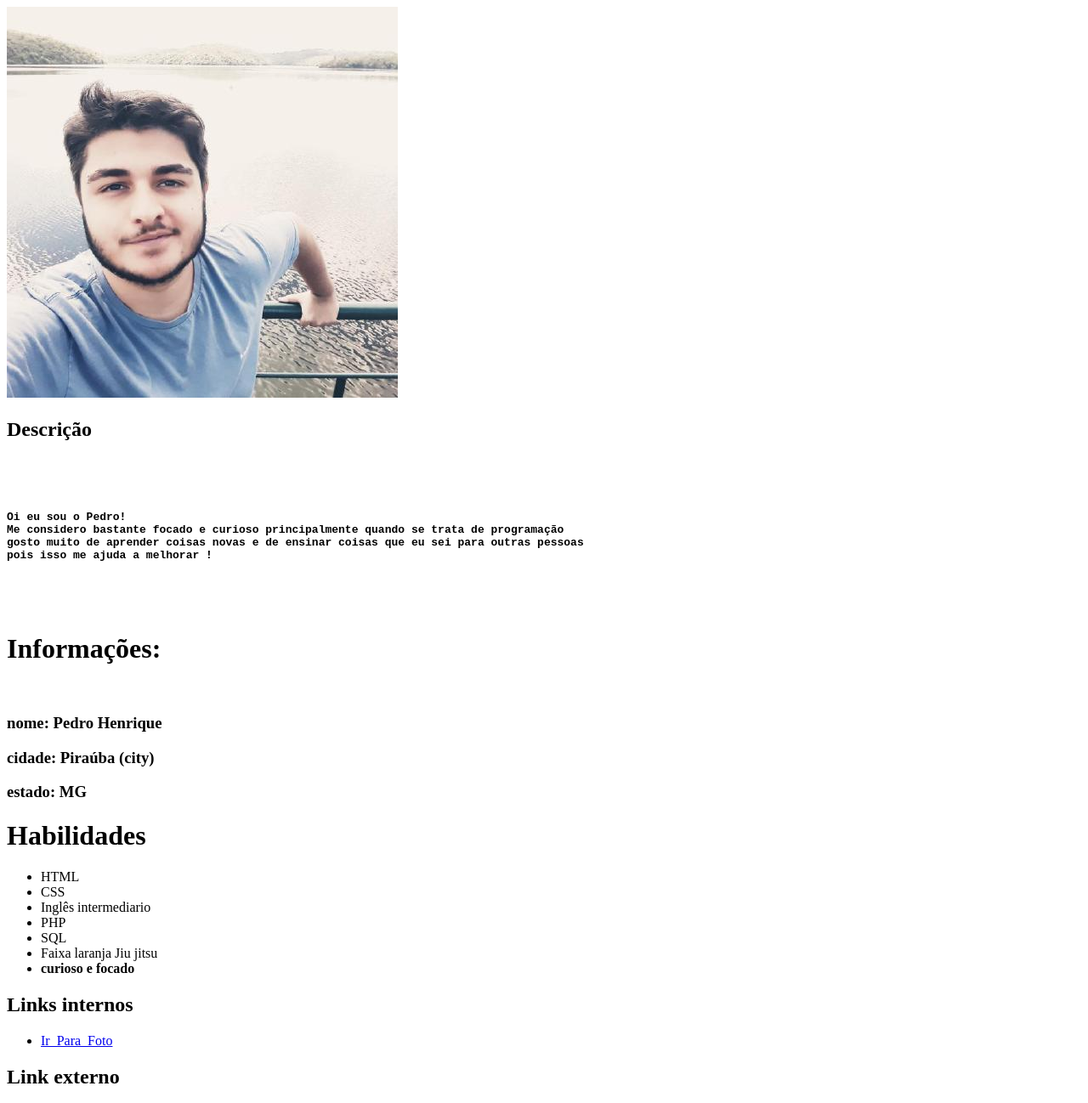
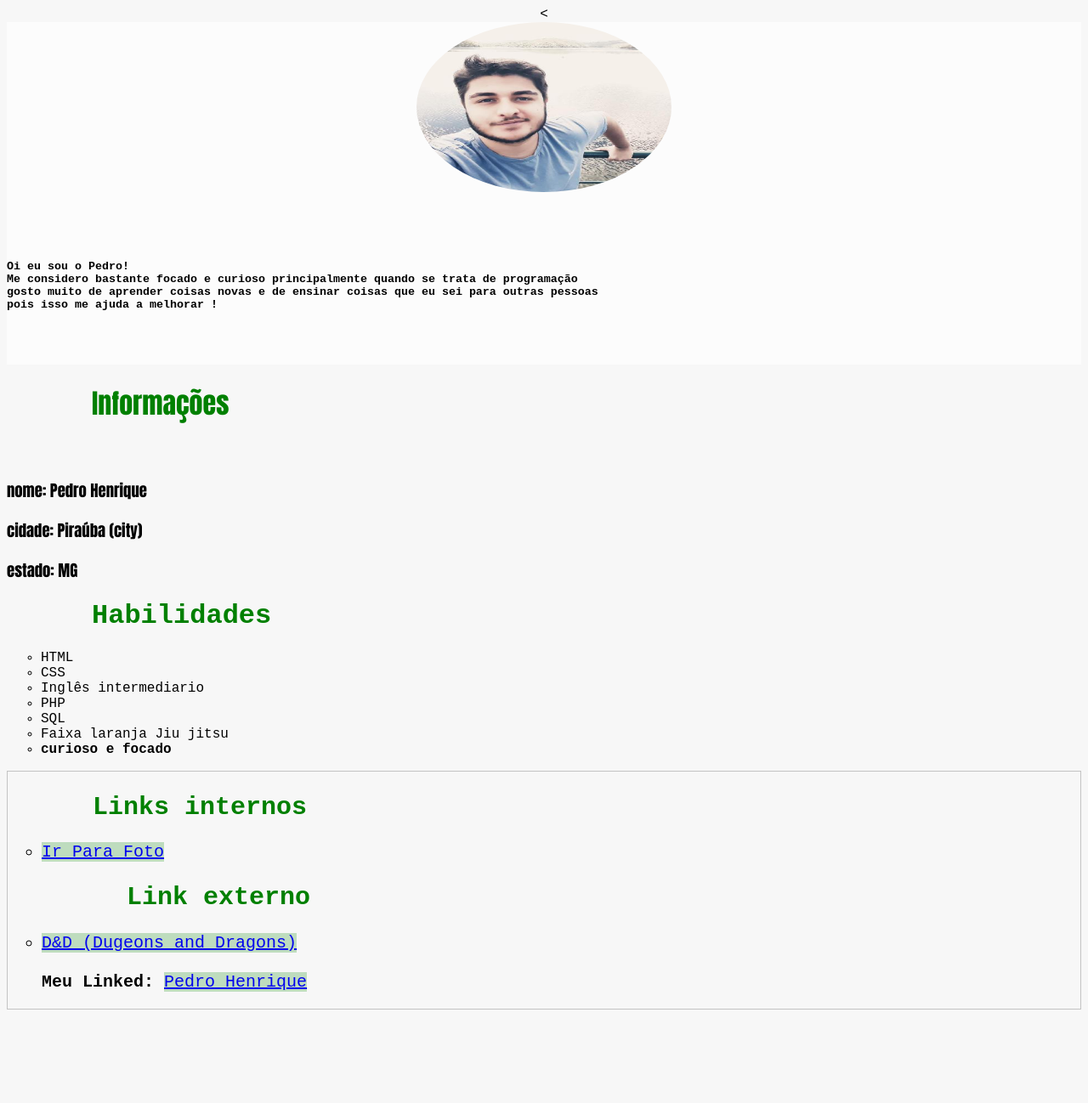
Before and after one commit to iroDevs/web-trybe, a plain HTML site: page index.html in a window 1280 px wide. Shown: the top 1298 px of the page at 85% size. After the commit the page ends 1196 px from the top, so only its background shows below. Drawn offline with Linux system fonts and the light colour scheme.

Commit message:
atualizaçoes com css

```diff
--- /dev/null
+++ b/estilo.css
@@ -0,0 +1,119 @@
+body{
+    background-color: rgb(247, 247, 247);
+    font-style:normal;
+    font-family: 'Courier New', Courier, monospace;
+
+}
+
+img{
+    width: 300px;
+    height: 200px;
+    border-radius: 100%;
+    position: relative;
+
+
+
+
+}
+
+
+
+
+.des{
+    background-color: rgb(252, 252, 252);
+    justify-content: center;
+    position: relative;
+    font-size: 10pt;
+
+
+}
+.des:hover{
+
+    border: 0.5px;
+    border-style: solid;
+    border-color: rgba(0, 0, 0, 0.212);
+
+}
+
+.des:hover img{
+
+    width: 310px;
+    height: 210px;
+    border-radius: 100%;
+    position: relative;
+
+
+
+
+}
+
+h4{
+    position: relative;
+
+
+}
+
+header{
+    font-family: Impact, Haettenschweiler, 'Arial Narrow Bold', sans-serif;
+
+
+}
+
+header:hover{
+
+    border: 0.5px;
+    border-style: solid;
+    border-color: rgba(0, 0, 0, 0.212);
+
+
+}
+.habilidade:hover{
+    border: 0.5px;
+    border-style: solid;
+    border-color: rgba(0, 0, 0, 0.212);
+
+
+
+
+}
+
+ul{
+
+    list-style:circle;
+
+
+
+}
+
+
+
+
+
+
+h1 , h2 {
+
+    color: green;
+    position: relative;
+    margin-left: 100px;
+
+}
+
+
+.links{
+
+    border: 0.5px;
+    border-style: solid;
+    border-color: rgba(0, 0, 0, 0.212);
+    font-size: 15pt;
+
+
+
+
+}
+
+a:link{
+    background-color: rgba(0, 128, 0, 0.233);
+
+
+
+}
--- a/index.html
+++ b/index.html
@@ -5,12 +5,14 @@
     <meta http-equiv="X-UA-Compatible" content="IE=edge">
     <meta name="viewport" content="width=device-width, initial-scale=1.0">
     <title>Portifolio</title>
-
+    <link rel="stylesheet" type="text/css" href="estilo.css"/>
 </head>
 <body>
+    <center><
+<div class="des">
         <a name=foto>
-    <img src="foto.jpeg" alt="minha foto"><br>
-    <h2>Descrição</h2>
+            <img src="images/foto.jpeg" alt="minha foto"><br>
+
                     <pre align="justify">
         </a>
             <h4>
@@ -20,15 +22,19 @@ gosto muito de aprender coisas novas e de ensinar coisas que eu sei para outras
 pois isso me ajuda a melhorar !
         </h4>
                     </pre>
-    <header>
-        <h1>Informações:</h1><br>
+</div>
+</center>
+<div>
+    <header >
+        <h1>Informações</h1><br>
         <h3>nome: Pedro Henrique</h3>
         <h3>cidade: Piraúba (city)</h3>
         <h3>estado: MG</h3>
 
 
     </header>
-    <div>
+</div>
+    <div class="habilidade">
         <a name="habilidades">
         <h1>Habilidades</h1>
         <ul>
@@ -46,7 +52,7 @@ pois isso me ajuda a melhorar !
 
 
     </div>
-    <div name="links">
+    <div class="links">
        <h2>Links internos</h2>
 
         <ul>
@@ -54,12 +60,12 @@ pois isso me ajuda a melhorar !
 
 
 
-        </ul>
+
             <h2>Link externo</h2>
-        <a href="https://dnd.wizards.com/">D&D (Dugeons and Dragons)</a><br><br>
+            <li><a href="https://dnd.wizards.com/">D&D (Dugeons and Dragons)</a><br><br></li>
             <strong>Meu Linked:</strong>
             <a href="https://www.linkedin.com/in/pedro-henrique-loures-de-oliveira-5a97881b0/">Pedro Henrique</a>
-
+        </ul>
     </div>
 
 </body>
```
Also changed, not shown: images/foto.jpeg (renamed from foto.jpeg). Lines whose indentation alone changed are shown as unchanged.
